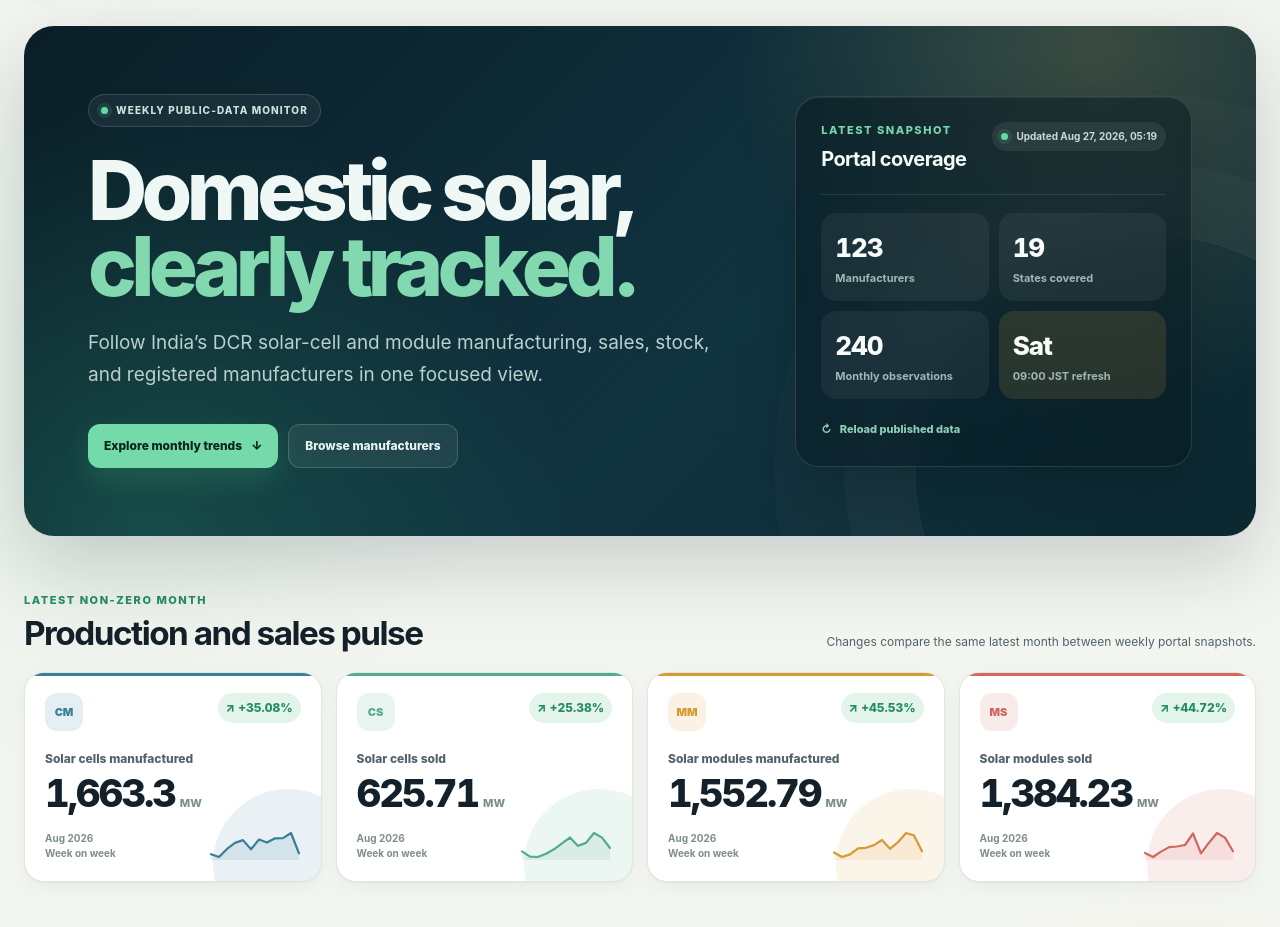
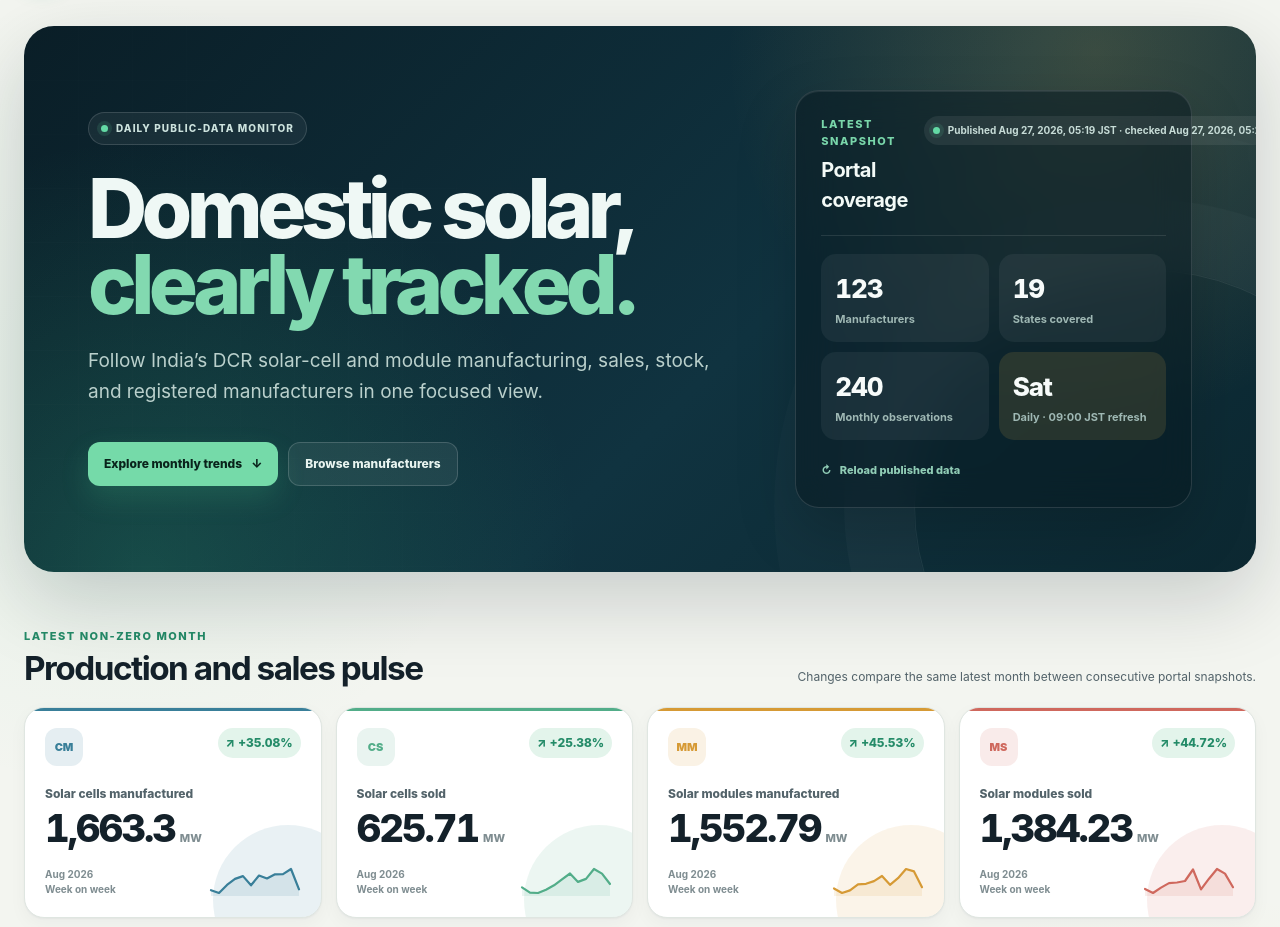
Before and after one commit to amirahmedimtiaz/dcr-portal-alerts, a Flask app: page / in a window 1280 px wide. Shown: the part 74-1001 px from the top of the page. Run offline with Flask 3, Linux system fonts and the light colour scheme; data comes from the database, SQL or seed files in the repository; both versions use the stored data as it was after the commit.

Commit message:
Refresh DCR dashboard data daily

```diff
--- a/static/app.js
+++ b/static/app.js
@@ -748,9 +748,11 @@ function initializeTheme() {
   applyTheme(saved || (window.matchMedia("(prefers-color-scheme: dark)").matches ? "dark" : "light"));
 }
 
-async function fetchJson(path) {
+async function fetchJson(path, requestVersion = Date.now()) {
   const staticMode = window.DCR_STATIC_DATA === true;
-  const target = staticMode ? `data/${STATIC_ENDPOINTS[path]}` : path;
+  const target = staticMode
+    ? `data/${STATIC_ENDPOINTS[path]}?v=${encodeURIComponent(`${window.DCR_DATA_VERSION || "published"}-${requestVersion}`)}`
+    : path;
   const response = await fetch(target, { cache: "no-store" });
   if (!response.ok) throw new Error(`${path} returned ${response.status}`);
   return response.json();
@@ -763,10 +765,11 @@ async function loadDashboard() {
   status.classList.remove("error");
   refresh.disabled = true;
   try {
+    const requestVersion = Date.now();
     const [summary, metricData, manufacturerData] = await Promise.all([
-      fetchJson("/api/summary"),
-      fetchJson("/api/metrics"),
-      fetchJson("/api/manufacturers"),
+      fetchJson("/api/summary", requestVersion),
+      fetchJson("/api/metrics", requestVersion),
+      fetchJson("/api/manufacturers", requestVersion),
     ]);
     state.summary = summary.ready ? summary : null;
     state.metricSeries = metricData.series || [];
@@ -775,7 +778,10 @@ async function loadDashboard() {
     state.manufacturerById = new Map(state.manufacturers.map((item) => [item.agency_id, item]));
     if (!state.visibleMetrics.size) state.metricSeries.forEach((series) => state.visibleMetrics.add(series.key));
     const runDate = summary.latest_run?.finished_at || summary.latest_run?.started_at;
-    status.innerHTML = `<span class="status-dot"></span>${runDate ? `Updated ${escapeHtml(formatTimestamp(runDate))}` : "Awaiting first snapshot"}`;
+    const checkedAt = formatTimestamp(new Date().toISOString());
+    status.innerHTML = `<span class="status-dot"></span>${runDate
+      ? `Published ${escapeHtml(formatTimestamp(runDate))} JST · checked ${escapeHtml(checkedAt)} JST`
+      : "Awaiting first snapshot"}`;
     renderSnapshot();
     renderKpis();
     renderStockPosition();
--- a/templates/index.html
+++ b/templates/index.html
@@ -36,7 +36,7 @@
   <main id="main-content" class="shell">
     <section class="hero" id="overview">
       <div class="hero-copy">
-        <div class="live-label"><span class="pulse-dot"></span> Weekly public-data monitor</div>
+        <div class="live-label"><span class="pulse-dot"></span> Daily public-data monitor</div>
         <h1>Domestic solar,<br><span>clearly tracked.</span></h1>
         <p class="hero-intro">Follow India’s DCR solar-cell and module manufacturing, sales, stock, and registered manufacturers in one focused view.</p>
         <div class="hero-actions">
@@ -68,10 +68,10 @@
           </div>
           <div class="snapshot-stat accent">
             <span class="snapshot-value">Sat</span>
-            <span class="snapshot-label">09:00 JST refresh</span>
+            <span class="snapshot-label">Daily · 09:00 JST refresh</span>
           </div>
         </div>
-        <button class="refresh-link" id="refresh-button" type="button"><span aria-hidden="true">↻</span> Reload published data</button>
+        <button class="refresh-link" id="refresh-button" type="button" title="Check the newest published snapshot"><span aria-hidden="true">↻</span> Reload published data</button>
       </aside>
     </section>
 
@@ -81,7 +81,7 @@
           <p class="section-kicker">Latest non-zero month</p>
           <h2 id="latest-heading">Production and sales pulse</h2>
         </div>
-        <p class="section-note">Changes compare the same latest month between weekly portal snapshots.</p>
+        <p class="section-note">Changes compare the same latest month between consecutive portal snapshots.</p>
       </div>
       <div class="kpi-grid" id="kpi-grid" aria-live="polite">
         <div class="loading-card">Loading the latest portal snapshot…</div>
@@ -303,8 +303,8 @@
           <p>Aggregate rated power of the tracked cells or modules in megawatts. It is not a count of physical pieces.</p>
         </details>
         <details>
-          <summary><span>Weekly change</span><span aria-hidden="true">+</span></summary>
-          <p>The difference between consecutive weekly snapshots for a metric’s latest non-zero month. Growth rate is that difference divided by the earlier snapshot value.</p>
+          <summary><span>Snapshot change</span><span aria-hidden="true">+</span></summary>
+          <p>The difference between consecutive published snapshots for a metric’s latest non-zero month. Growth rate is that difference divided by the earlier snapshot value.</p>
         </details>
         <details>
           <summary><span>Manufacturer categories</span><span aria-hidden="true">+</span></summary>
@@ -321,7 +321,7 @@
   <footer class="site-footer">
     <div class="footer-brand">
       <span class="brand-mark small" aria-hidden="true"><span></span></span>
-      <div><strong>DCR Watch</strong><span>Public solar intelligence · Updated weekly</span></div>
+      <div><strong>DCR Watch</strong><span>Public solar intelligence · Updated daily</span></div>
     </div>
     <div class="footer-links">
       <a href="#overview">Back to top ↑</a>
```
Also changed, not shown: site_builder.py (+15 -1 lines), tests/test_core.py (+31 -0 lines), .github/workflows/update-and-deploy.yml, README.md, data/portal.db.
